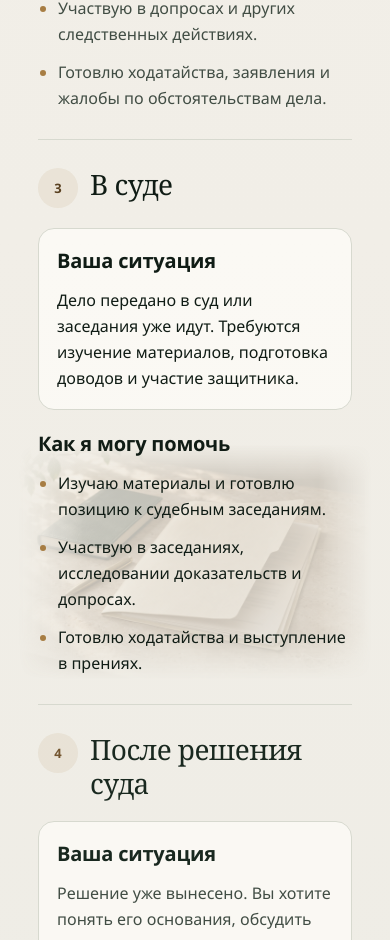
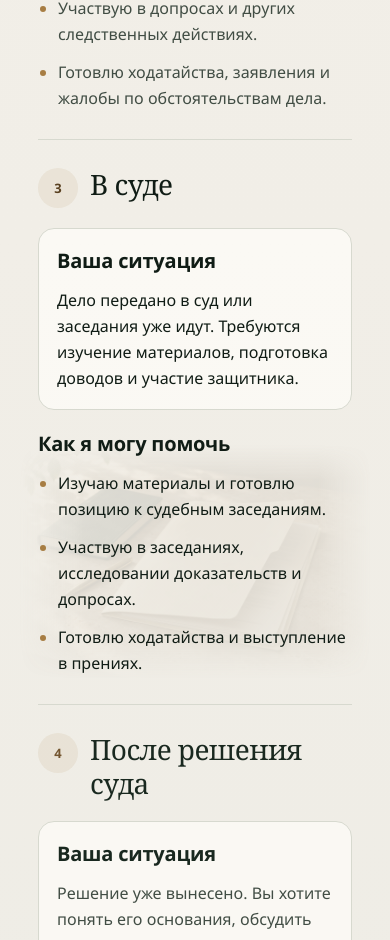
Before and after one commit to Aleks-man/advokat-vdovenko, a React (Vite) app in the folder front/: page /practice in a window 390 px wide. Shown: the part 1710-2650 px from the top of the page. Built offline with nearby package versions, Linux system fonts and the light colour scheme; a web font is replaced by a local one.

Commit message:
style: balance decorative background visibility

```diff
--- a/front/src/components/SectionBackground/SectionBackground.css
+++ b/front/src/components/SectionBackground/SectionBackground.css
@@ -75,7 +75,7 @@
   background-image: var(--section-image);
   background-size: contain;
   background-position: right center;
-  opacity: 0.34;
+  opacity: 0.14;
   mask-image:
     linear-gradient(transparent, #000 15%, #000 80%, transparent),
     linear-gradient(90deg, transparent, #000 18%, #000 85%, transparent);
@@ -84,7 +84,7 @@
 
 @media (max-width: 850px) {
   .section-background--contacts::before {
-    opacity: 0.72;
+    opacity: 0.5;
   }
 
   .section-background--case-file::before {
@@ -94,13 +94,13 @@
     transform: none;
     background-size: contain;
     background-position: center;
-    opacity: 0.22;
+    opacity: 0.1;
   }
 }
 
 @media (min-width: 851px) {
   .section-background--contacts::before {
-    opacity: 0.78;
+    opacity: 0.36;
   }
 }
 
```
